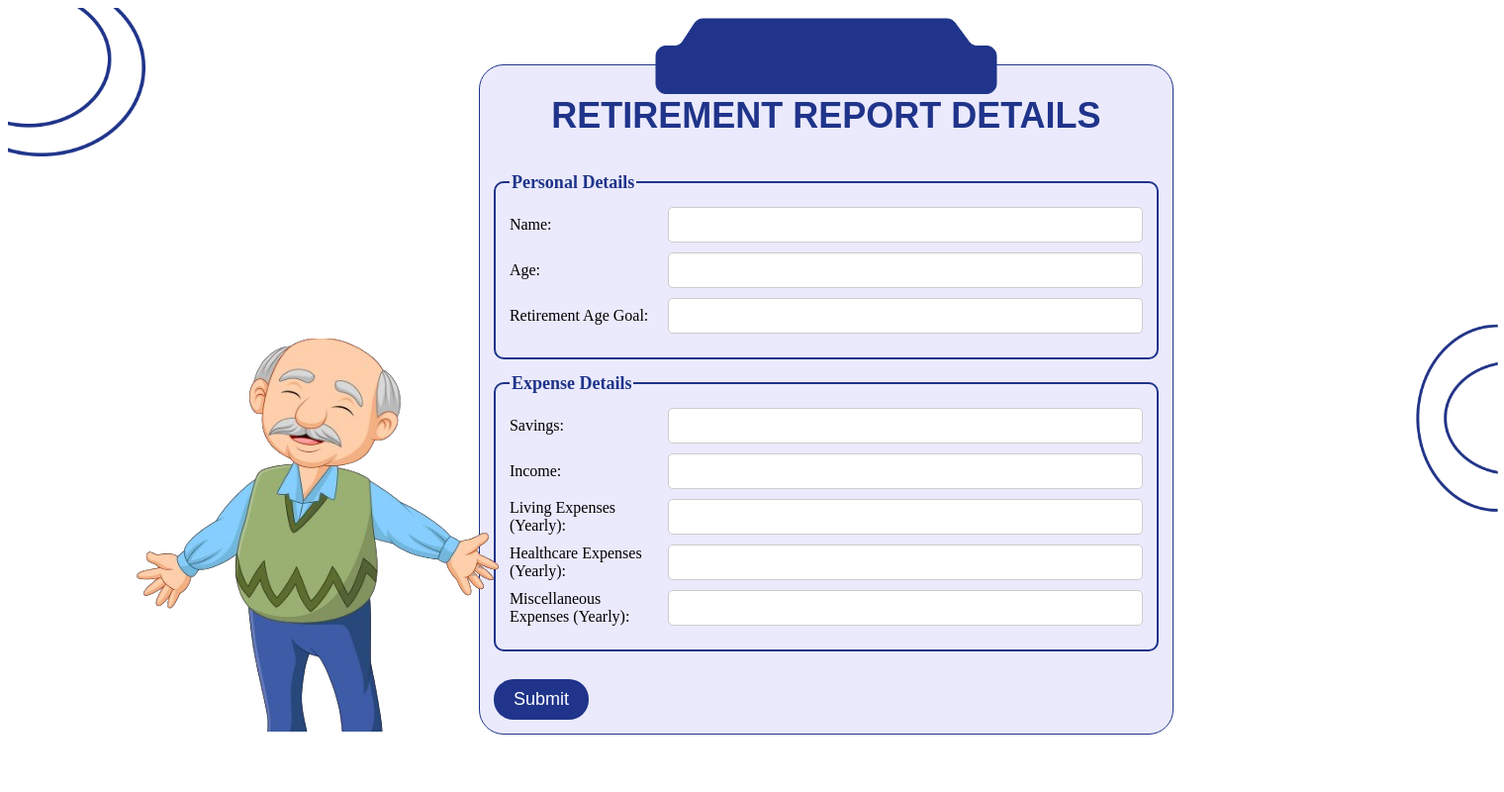
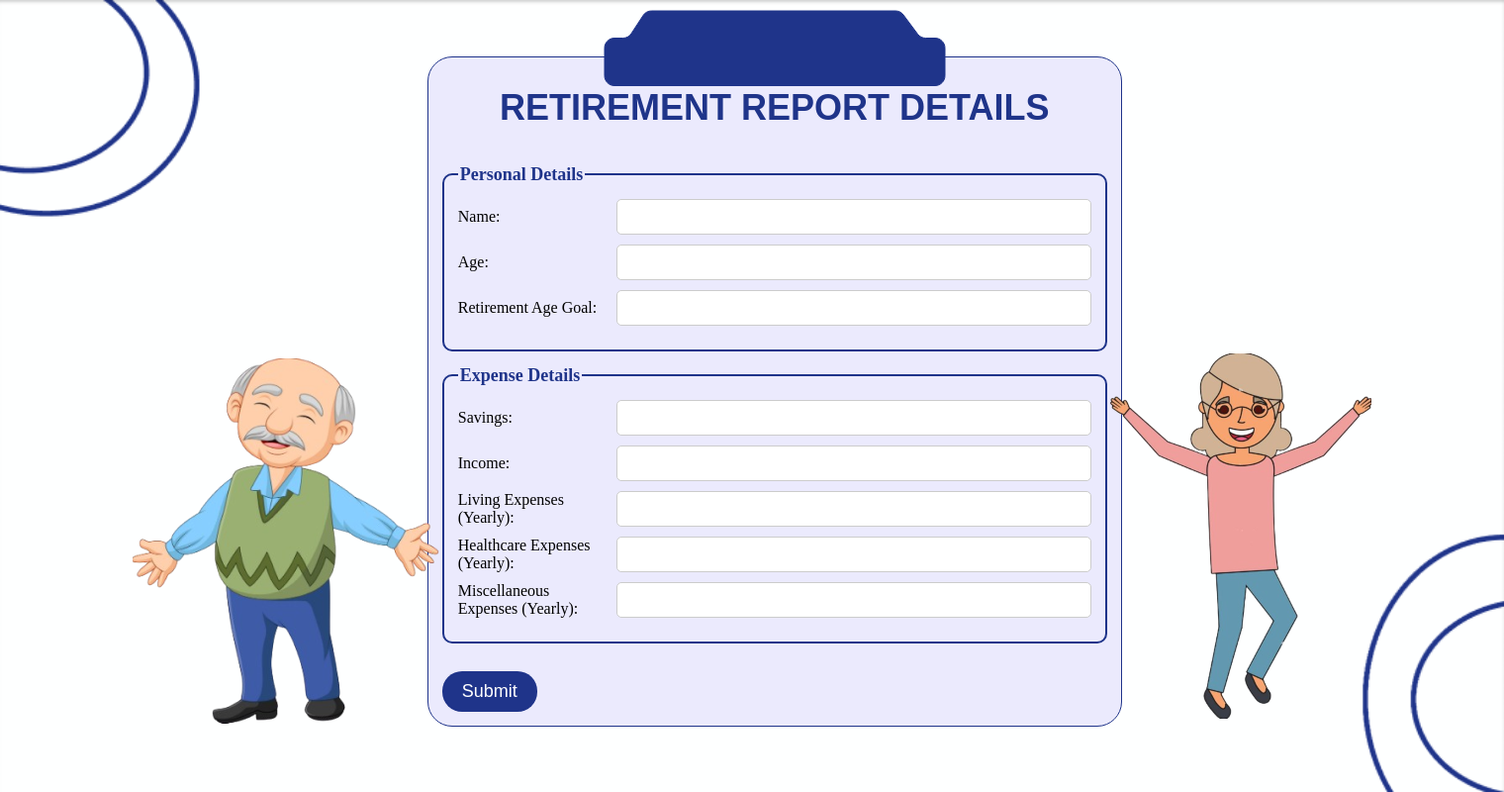
Before and after one commit to sarah-crce/retirement-report-generator, a Flask app: page / in a window 1520 px wide. Shown: the whole page at 99% size. Run offline with Flask 3, Linux system fonts and the light colour scheme.

Commit message:
updated frontend

```diff
--- a/static/CSS/index.css
+++ b/static/CSS/index.css
@@ -1,3 +1,14 @@
+body {
+    background-image: url('/static/assets/bg_circle.png');
+    background-size: cover;
+    margin: 0;
+    display: flex;
+    align-items: center;
+    justify-content: center;
+}
+
+
+
 .major-container {
     display: flex;
     flex-direction: row;
@@ -45,9 +56,18 @@ svg {
     height: 100px;
     flex-shrink: 0;
     z-index: 1;
-    margin-bottom: -25%;
-    margin-right: 4%;
+    margin-bottom: -7%;
+    margin-right:-1.5%;
 }
+
+
+.woman_img {
+    height:1%;
+    margin-bottom: 1%;
+    margin-left: -1%;
+    z-index: 1;
+}
+
 
 .circle_side {
     height: 200px;
--- a/templates/index.html
+++ b/templates/index.html
@@ -16,7 +16,6 @@
 
 
   <div class="major-container">
-  <img src="/static/assets/circle_top.png" height="150px">
   <div class="container">
   <div class="man_img">
   <img src="/static/assets/man_img.png">
@@ -97,7 +96,11 @@
       <input type="submit" value="Submit">
     </form>
 </div>
-<img src="/static/assets/circle_side.png"  class="circle_side">
+</div>
+<div class="woman_img">
+  <img src="/static/assets/woman_img.png">
+  </div>
+<!-- <img src="/static/assets/circle_side.png"  class="circle_side"> -->
 </div>
 
 <script>
```
Also changed, not shown: static/assets/bg_circle.png (added), static/assets/man_img.png, static/assets/woman_img.png (added).
